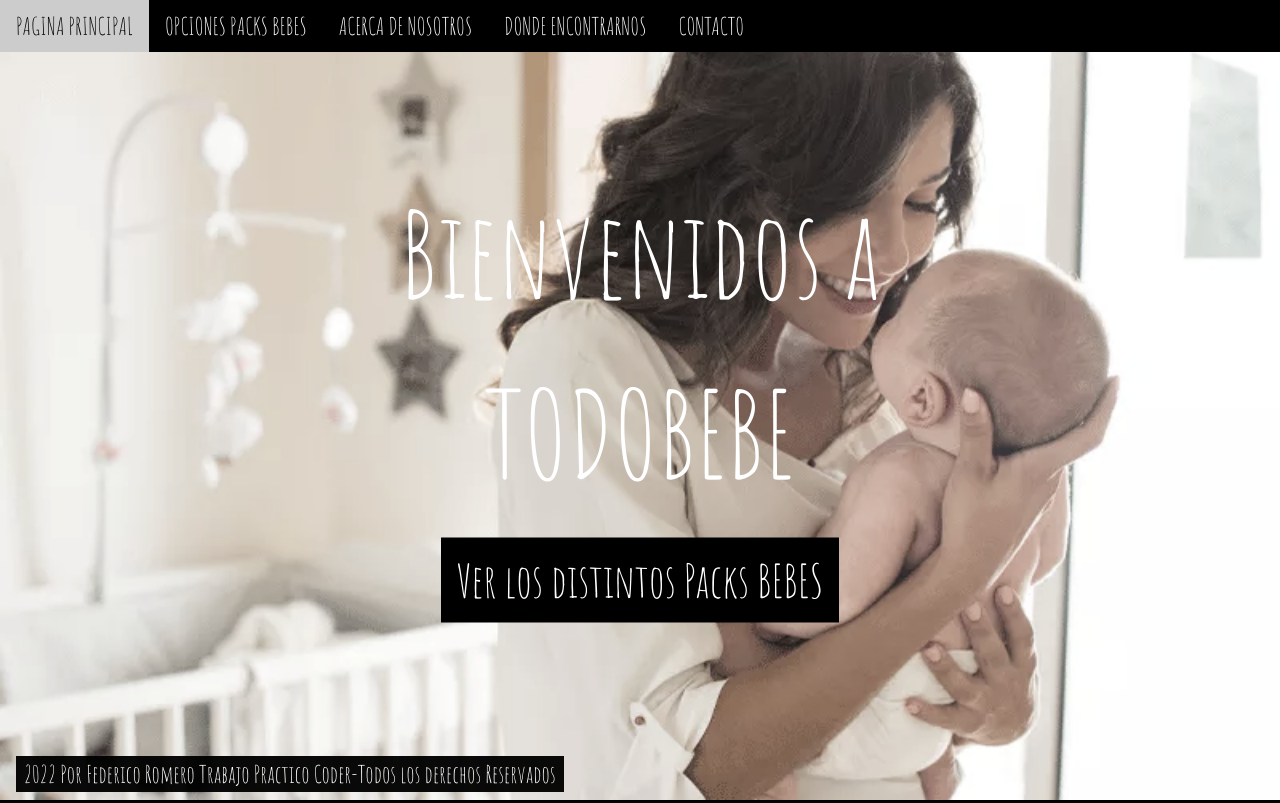
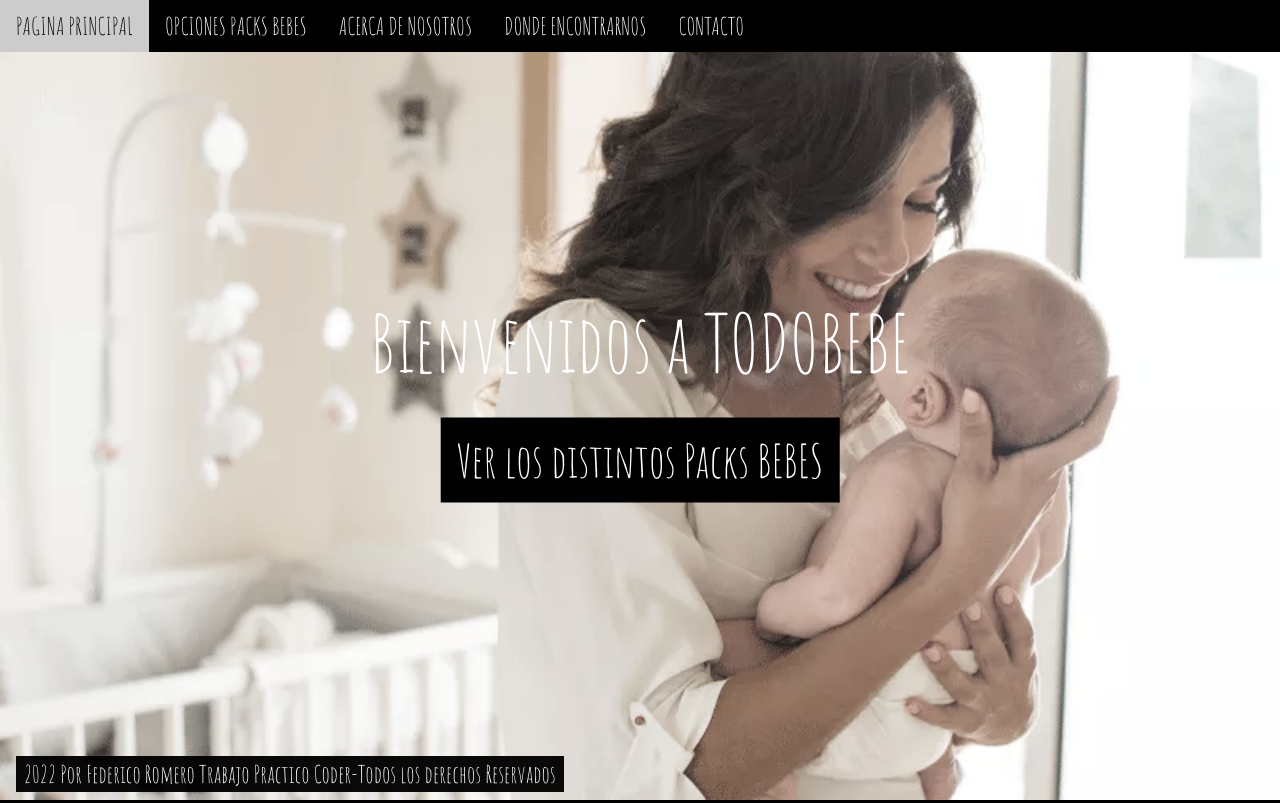
Before and after one commit to FedeRomero40/PF-Romero, a plain HTML site: page index.html in a window 1280 px wide. Shown: the top 803 px of the page. Drawn offline with Linux system fonts and the light colour scheme.

Commit message:
borrado de BR

```diff
--- a/main.css
+++ b/main.css
@@ -30,7 +30,8 @@ h1{font-size:36px}h2{font-size:30px}h3{font-size:24px}h4{font-size:20px}h5{font-
 .tbebe-serif{font-family:serif}.tbebe-sans-serif{font-family:sans-serif}.tbebe-cursive{font-family:cursive}.tbebe-monospace{font-family:monospace}
 h1,h2,h3,h4,h5,h6{font-family:"Segoe UI",Arial,sans-serif;font-weight:400;margin:10px 0}.tbebe-wide{letter-spacing:4px}
 hr{border:0;border-top:1px solid #eee;margin:20px 0}
-.tbebe-title1 {font-size:120px}
+.tbebe-border-light-blue,.tbebe-hover-border-light-blue:hover{border-color:#87CEEB!important}
+.tbebe-title1 {font-size:80px!important}
 .tbebe-image{width:200px;height:200px;transition:all 4s}img{vertical-align:middle}a{color:inherit}/* Agregado de animacion al mapa*/
 .tbebe-image:hover{width:400px;height:400px}/* Agregado de animacion al mapa*/
 .tbebe-table,.tbebe-table-all{border-collapse:collapse;border-spacing:0;width:100%;display:table}.tbebe-table-all{border:1px solid #ccc}
```
